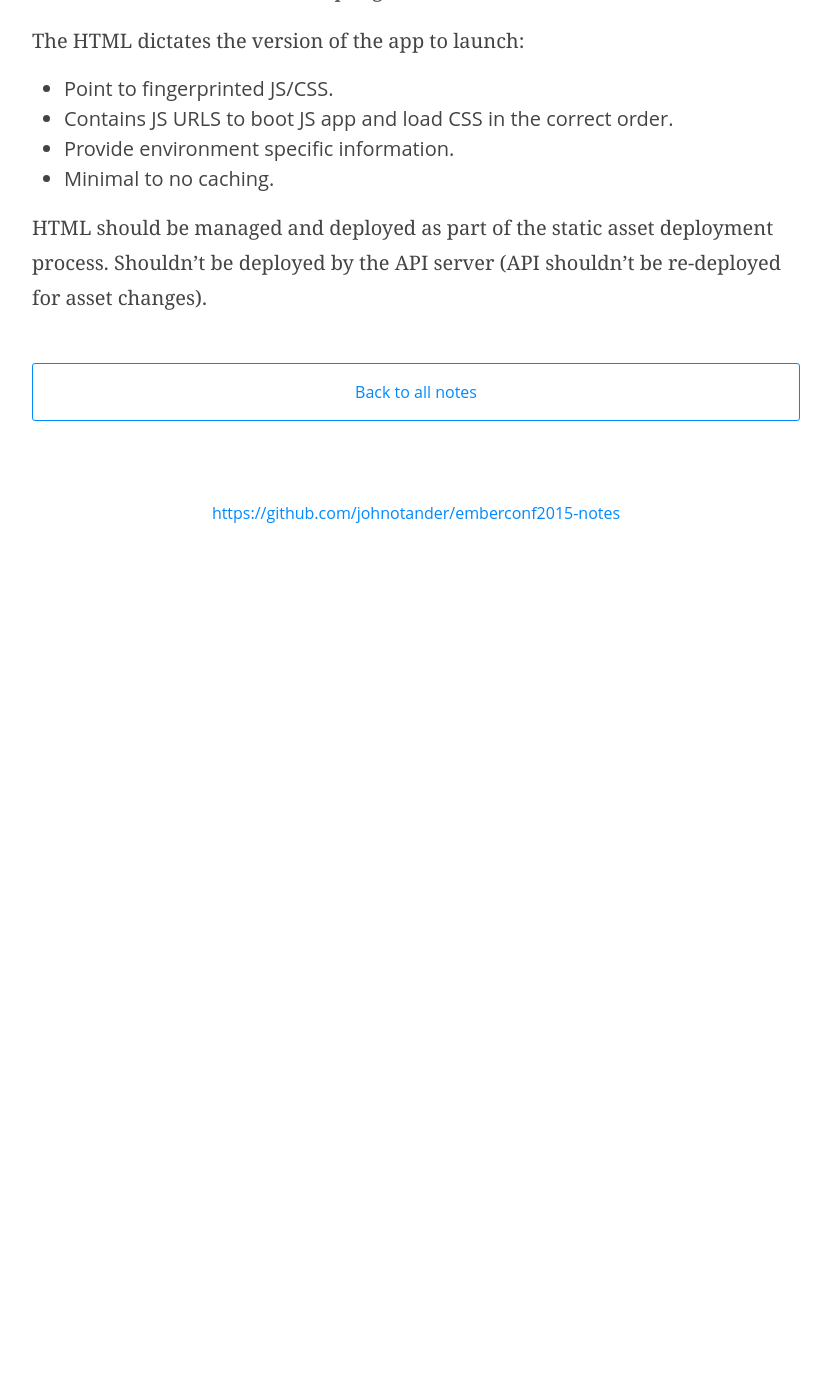
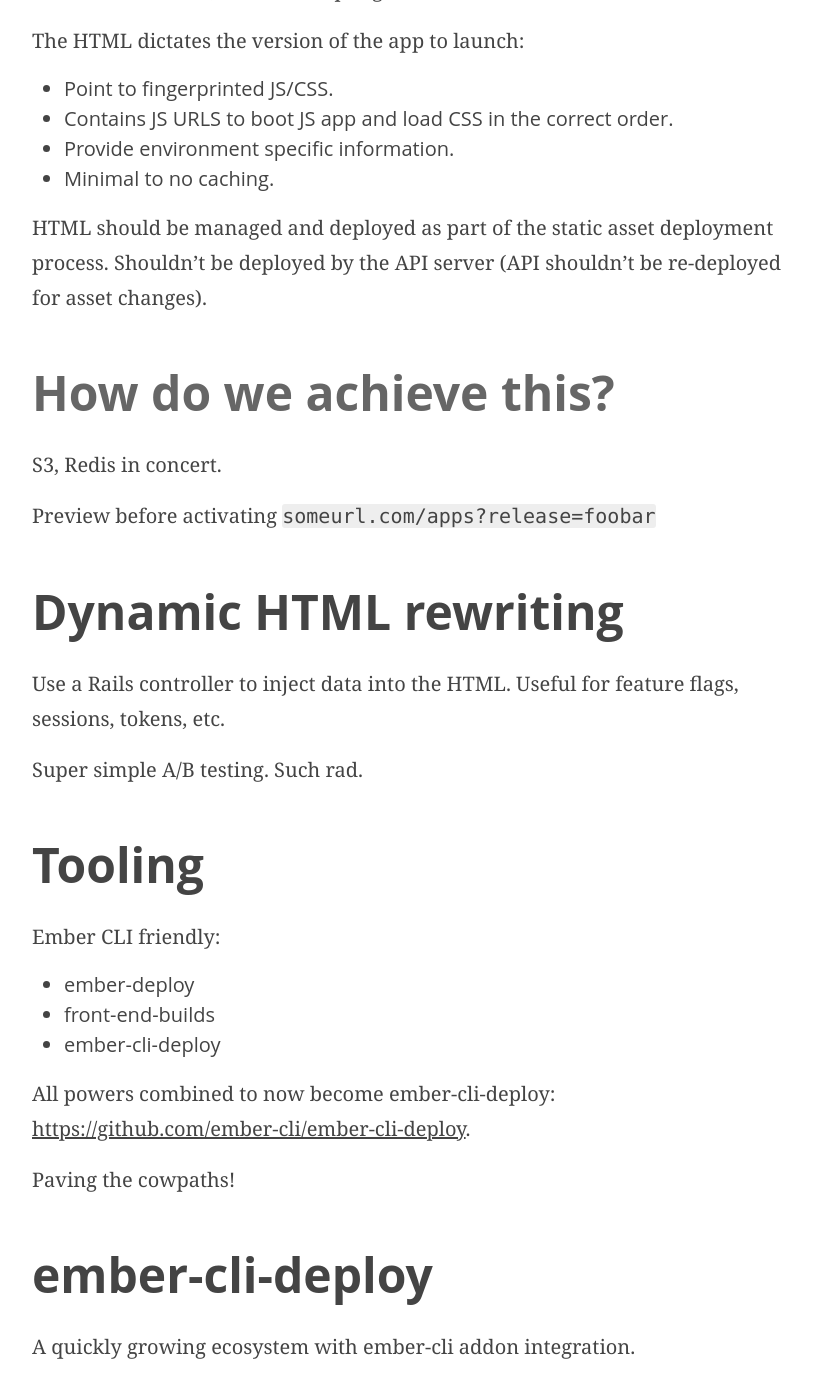
Before and after one commit to johno/emberconf2015-notes, a Jekyll site: the page built from _posts/2015-03-03-deployment.markdown, in a window 1280 px wide and 1400 px high, scrolled down 1032 px. Shown: the whole window, without its empty margins (224-1055 px from the left). Built offline with Jekyll 4.4.1, drawn with Linux system fonts in a browser that asks for light colours; before the commit the page ends 1625 px from its top, so only the background shows below that.

Commit message:
Add all the things

```diff
--- a/_posts/2015-03-03-deployment.markdown
+++ b/_posts/2015-03-03-deployment.markdown
@@ -39,3 +39,31 @@
 
 HTML should be managed and deployed as part of the static asset deployment process. Shouldn't be
 deployed by the API server (API shouldn't be re-deployed for asset changes).
+
+### How do we achieve this?
+
+S3, Redis in concert.
+
+Preview before activating `someurl.com/apps?release=foobar`
+
+## Dynamic HTML rewriting
+
+Use a Rails controller to inject data into the HTML. Useful for feature flags, sessions, tokens, etc.
+
+Super simple A/B testing. Such rad.
+
+## Tooling
+
+Ember CLI friendly:
+
+* ember-deploy
+* front-end-builds
+* ember-cli-deploy
+
+All powers combined to now become ember-cli-deploy: <https://github.com/ember-cli/ember-cli-deploy>.
+
+Paving the cowpaths!
+
+## ember-cli-deploy
+
+A quickly growing ecosystem with ember-cli addon integration.
```
